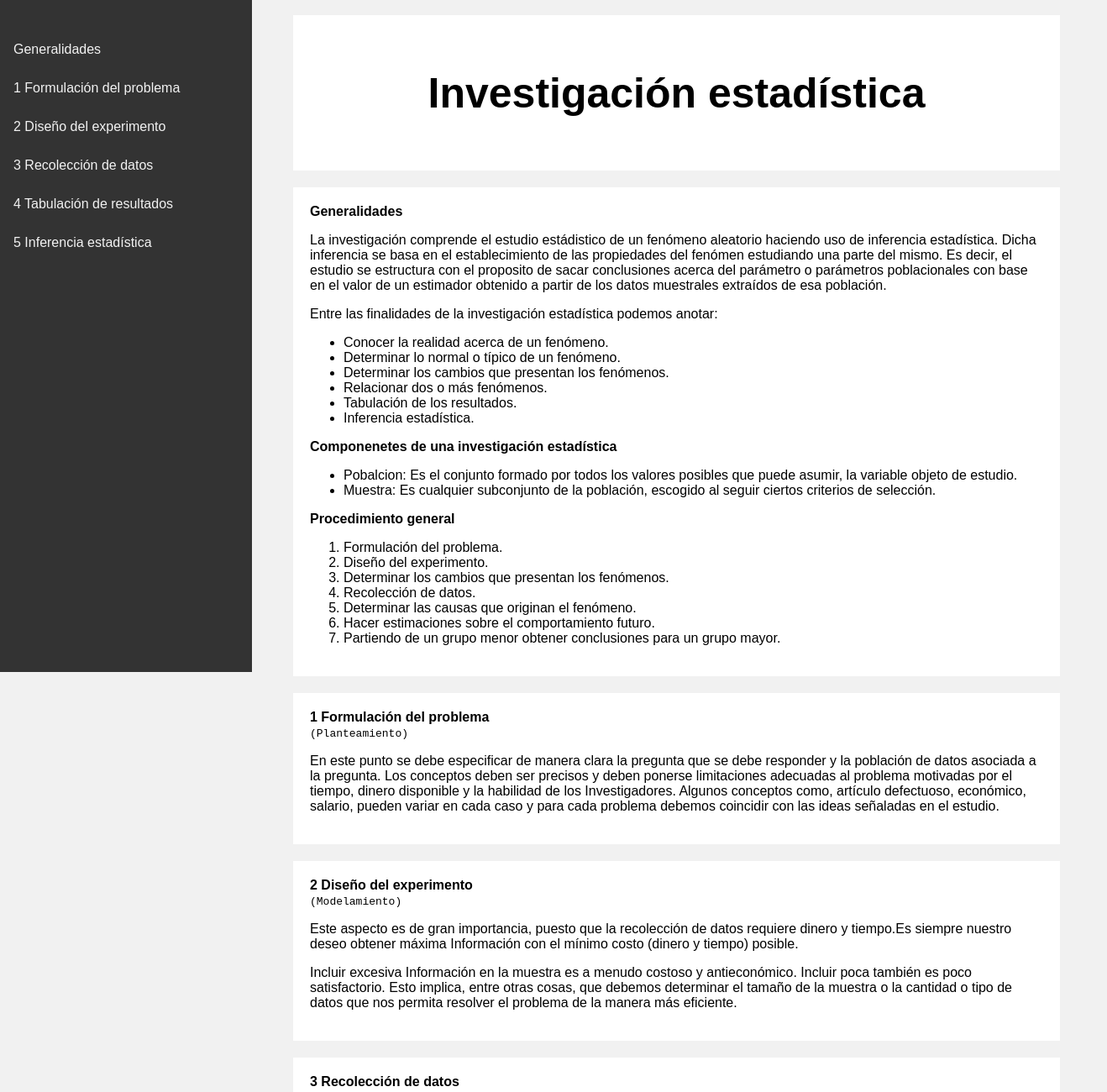
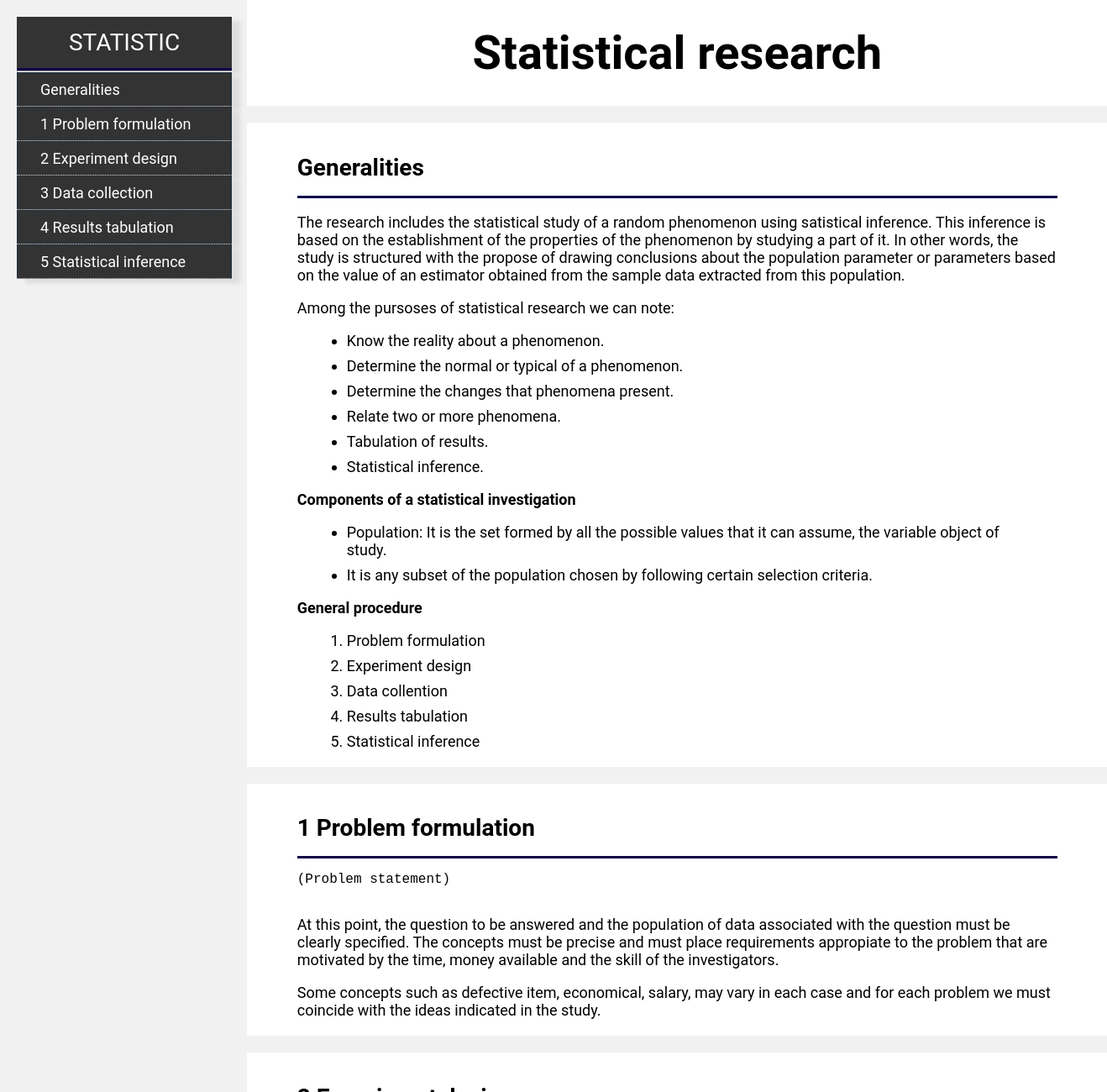
Before and after one commit to afprietoa/Technical-Documentation-Page, a plain HTML site: page index.html in a window 1280 px wide. Shown: the top 1300 px of the page at 84% size, 1318 px wide, since content can reach past the window. Drawn offline with Linux system fonts and the light colour scheme.

Commit message:
Technical Documentation Page

```diff
--- a/index.html
+++ b/index.html
@@ -1,171 +1,154 @@
 <!DOCTYPE html>
-<html lang="es">
+<html lang="en">
 
 <head>
-    <meta http-equiv="Content-Type" content="text/html;charset=UTF-8">
+    <meta charset="UTF-8">
+    <meta http-equiv="X-UA-Compatible" content="IE=edge">
+    <meta name="viewport" content="width=device-width, initial-scale=1.0">
     <link rel="stylesheet" href="./style/style.css">
+    <title>Technical Documentation</title>
 </head>
 
 <body>
 
     <div class="row">
-        <div class="leftcolumn">
-            <div class="card2">
-                <nav class="topnav" id="navbar">
-                    <header></header>
-                    <br>
-                    <br>
-                    <a href="#Generalidades" class="nav-link">
-                        Generalidades
+        <div class="leftColumn">
+            <div class="card-s">
+                <nav id="navbar" class="navbar">
+                    <header>STATISTIC<br></header>
+                    <hr>
+                    <a href="#Generalities" class="nav-link">
+                        Generalities
                     </a>
-
-                    <a href="#1_Formulación_del_problema" class="nav-link">
-                        1 Formulación del problema
+                    <a href="#1_Problem_formulation" class="nav-link">
+                        1 Problem formulation
                     </a>
-
-                    <a href="#2_Diseño_del_experimento" class="nav-link">
-                        2 Diseño del experimento
+                    <a href="#2_Experiment_design" class="nav-link">
+                        2 Experiment design
                     </a>
-
-                    <a href="#3_Recolección_de_datos" class="nav-link">
-                        3 Recolección de datos
+                    <a href="#3_Data_collection" class="nav-link">
+                        3 Data collection
                     </a>
-
-                    <a href="#4_Tabulación_de_resultados" class="nav-link">
-                        4 Tabulación de resultados
+                    <a href="#4_Results_tabulation" class="nav-link">
+                        4 Results tabulation
                     </a>
-
-                    <a href="#5_Inferencia_estadística" class="nav-link">
-                        5 Inferencia estadística
+                    <a href="#5_Statistical_inference" class="nav-link">
+                        5 Statistical inference
                     </a>
-
                 </nav>
             </div>
         </div>
-        <div class="rightcolumn">
-
-            <div class="header">
-                <h1>Investigación estadística</h1>
-            </div>
-            <main id="main-doc">
-
-                <div class="card">
-                    <section class="main-section" id="Generalidades">
-                        <header><b>Generalidades</b></header>
-
-
-                        <p>La investigación comprende el estudio estádistico de un fenómeno aleatorio haciendo uso de inferencia estadística.
-                            Dicha inferencia se basa en el establecimiento de las propiedades del fenómen estudiando una parte del mismo.
-                            Es decir, el estudio se estructura con el proposito de sacar conclusiones acerca del
-                            parámetro o parámetros poblacionales con base en el valor de un estimador obtenido a partir
-                            de los datos muestrales extraídos de esa población.</p>
-
-                            <p>Entre las finalidades de la investigación estadística podemos anotar:</p>
-
-                            <ul>
-                                <li>Conocer la realidad acerca de un fenómeno.</li>
-                                <li>Determinar lo normal o típico de un fenómeno.</li>
-                                <li>Determinar los cambios que presentan los fenómenos.</li>
-                                <li>Relacionar dos o más fenómenos.</li>
-                                <li>Tabulación de los resultados.</li>
-                                <li>Inferencia estadística.</li>
-                            </ul>
-
-                            <header><b>Componenetes de una investigación estadística</b></header>
-
-                            <ul>
-                                <li>Pobalcion: Es el conjunto formado por todos los valores posibles que puede asumir, la variable objeto de estudio.</li>
-                                <li>Muestra: Es cualquier subconjunto de la población, escogido al seguir ciertos criterios de selección.</li>
-                            </ul>
 
 
 
-                            <p><b>Procedimiento general</b></p>
+        <main id="main-doc" class="main-doc">
+            <div class="rightColumn">
+                <div class="header">
+                    <h1>Statistical research</h1>
+                </div>
+            <div class="card-p">
+                <section class="main-section" id="Generalities">
+                    <header><b>Generalities</b></header>
+                    <p>The research includes the statistical study of a random phenomenon using satistical inference.
+                        This inference is based on the establishment of the properties of the phenomenon by studying a
+                        part of it. In other words, the study is structured with the propose of drawing conclusions
+                        about the population parameter or parameters based on the value of an estimator obtained from
+                        the sample data extracted from this population.</p>
+                    <p>Among the pursoses of statistical research we can note:</p>
+                    <ul>
+                        <li>Know the reality about a phenomenon.</li>
+                        <li>Determine the normal or typical of a phenomenon.</li>
+                        <li>Determine the changes that phenomena present.</li>
+                        <li>Relate two or more phenomena.</li>
+                        <li>Tabulation of results.</li>
+                        <li>Statistical inference.</li>
+                    </ul>
 
-                            <ol>
-                                <li>Formulación del problema.</li>
-                                <li>Diseño del experimento.</li>
-                                <li>Determinar los cambios que presentan los fenómenos.</li>
-                                <li>Recolección de datos.</li>
-                                <li>Determinar las causas que originan el fenómeno.</li>
-                                <li>Hacer estimaciones sobre el comportamiento futuro.</li>
-                                <li>Partiendo de un grupo menor obtener conclusiones para un grupo mayor.</li>
-                            </ol>
+                    <p><b>Components of a statistical investigation</b></p>
 
+                    <ul>
+                        <li>Population: It is the set formed by all the possible values that it can assume, the variable
+                            object of study.</li>
+                        <li>It is any subset of the population chosen by following certain selection criteria.</li>
+                    </ul>
 
+                    <p><b>General procedure</b></p>
+                    <ol>
+                        <li>Problem formulation</li>
+                        <li>Experiment design</li>
+                        <li>Data collention</li>
+                        <li>Results tabulation</li>
+                        <li>Statistical inference</li>
+                    </ol>
 
+                </section>
+            </div>
+            <div class="card-p">
+                <section class="main-section" id="1_Problem_formulation">
+                    <header><b>1 Problem formulation</b></header>
+                    <code>(Problem statement)</code>
+                    <p>At this point, the question to be answered and the population of data associated with the
+                        question must be clearly specified. The concepts must be precise and must place requirements
+                        appropiate to the problem that are motivated by the time, money available and the skill of
+                        the investigators.</p>
+                        <p>Some concepts such as defective item, economical, salary, may vary in
+                        each case and for each problem we must coincide with the ideas indicated in the study.</p>
+                </section>
+            </div>
 
-                    </section>
-                </div>
-                <div class="card">
-                    <section class="main-section" id="1_Formulación_del_problema">
-                        <header><b>1 Formulación del problema</b></header>
-                        <code>(Planteamiento)</code>
+            <div class="card-p">
+                <section class="main-section" id="2_Experiment_design">
+                    <header><b>2 Experiment design</b></header>
+                    <code>(Modeling)</code>
+                    <p>This aspect is of great importance, since data collection requires money and time, it is always
+                        our desire to obtain the maximum information with the minumum cost possible. Including excessive
+                        information in the sample is often costly and uneconomical. Including little is also
+                        unsatisfactory. This implies, among other things, that we must determine the size of the sample
+                        or the amount or type of data that allows us to solve the problem in the most efficient way.</p>
+                </section>
+            </div>
 
-                        <p>En este punto se debe especificar de manera clara la pregunta que se debe responder y la
-                            población de datos asociada a la pregunta. Los conceptos deben ser precisos y deben ponerse
-                            limitaciones adecuadas al problema motivadas por el tiempo, dinero disponible y la habilidad
-                            de los Investigadores. Algunos conceptos como, artículo defectuoso, económico, salario,
-                            pueden variar en cada caso y para cada problema debemos coincidir con las ideas señaladas en
-                            el estudio.</p>
-                    </section>
-                </div>
-                <div class="card">
-                    <section class="main-section" id="2_Diseño_del_experimento">
-                        <header><b>2 Diseño del experimento</b></header>
-                        <code>(Modelamiento)</code>
+            <div class="card-p">
+                <section class="main-section" id="3_Data_collection">
+                    <header><b>3 Data collection</b></header>
+                    <code>(Exploration)</code>
+                    <p>This part in general, is the one that requires the most time in the investigation. This
+                        collection must comply with scrict rules since we hope to extract to desired information from
+                        the data.</p>
+                </section>
+            </div>
 
-                        <p>Este aspecto es de gran importancia, puesto que la recolección de datos requiere dinero y
-                            tiempo.Es siempre nuestro deseo obtener máxima Información con el mínimo costo (dinero y
-                            tiempo) posible.</p>
-                         <p>Incluir excesiva Información en la muestra es a menudo costoso y
-                            antieconómico. Incluir poca también es poco satisfactorio. Esto implica, entre otras cosas,
-                            que debemos determinar el tamaño de la muestra o la cantidad o tipo de datos que nos permita
-                            resolver el problema de la manera más eficiente.</p>
-                    </section>
-                </div>
-                <div class="card">
-                    <section class="main-section" id="3_Recolección_de_datos">
-                        <header><b>3 Recolección de datos</b></header>
-                        <code>(Exploración)</code>
+            <div class="card-p">
+                <section class="main-section" id="4_Results_tabulation">
+                    <header><b>4 Results tabulation</b></header>
+                    <code>(Sequencing)</code>
+                    <p>At this stage, the sample data are clearly exposed and illustrated with tabular and graphical
+                        representations (diagrams, histograms, etc.), in addition, the statistical measures appropriate
+                        the inferential process that has been chosen are calculated.</p>
+                </section>
+            </div>
 
-                        <p>Esta parte, por lo general, es la que exige más tiempo en la Investigación. Esta recolección
-                            debe ajustarse a reglas estrictas ya que de los datos esperamos extraer la Información
-                            deseada.</p>
-                    </section>
-                </div>
-                <div class="card">
-                    <section class="main-section" id="4_Tabulación_de_resultados">
-                        <header><b>4 Tabulación de resultados</b></header>
-                        <code>(Secuenciación)</code>
+            <div class="card-p">
+                <section class="main-section" id="5_Statistical_inference">
+                    <header><b>5 Statistical inference</b></header>
+                    <code>(Prediction)</code>
+                    <p>This last step constitutes perhaps the most important contribution of statistics to the
+                        inferential process. Here the level of reliability for inference is set; This is because the
+                        conclusions derived from statistical inferences can never be taken with 100% certainty, but a
+                        level of reliability can be associated with them, in terms of probability called confidence
+                        level and significance level.</p>
+                    <p>The inferential process will lead us to a statistical conclusion that will serve as guidance to
+                        who or who should make the decision (administrative or clinical) on the subject under study.</p>
+                </section>
+            </div>
+        </main>
 
-                        <p>En esta etapa, los datos muestrales se exponen de manera clara y se ilustran con
-                            representaciones tabulares y gráficas (diagramas. histogramas, etc.); además se calculan las
-                            medidas estadísticas apropiadas al proceso inferencial que haya sido escogido.</p>
-                    </section>
-                </div>
+        </div>
 
-                <div class="card">
-                    <section class="main-section" id="5_Inferencia_estadística">
-                        <header><b>5 Inferencia estadística</b></header>
-                        <code>(Predicción)</code>
-
-                        <p>Este último paso constituye tal vez la contribución más importante de la estadística al
-                            proceso inferencial.Aquí se fija el nivel de confiabilidad para la inferencia; esto es
-                            debido a que las conclusiones derivadas de inferencias estadísticas jamás se pueden tomar
-                            con un 100% de certeza, pero sí se les puede asociar un nivel de confiabilidad; en términos
-                            de probabilidad denominados nivel de confianza y nivel de significancia.</p>
-                        <p>  El proceso Inferencial nos llevará a una conclusión estadística que servirá de orientación a quien o
-                            quienes deban tomar la decisión (administrativa o clínica) sobre el tema objeto de estudio.
-                        </p>
-                    </section>
-                </div>
-
-            </main>
-        </div>
     </div>
 
     <script src="https://cdn.freecodecamp.org/testable-projects-fcc/v1/bundle.js"></script>
+
 </body>
 
 </html>
--- a/style/style.css
+++ b/style/style.css
@@ -1,113 +1,143 @@
+:root{
+  --primary:#f1f1f1;
+  --secondary:#333;
+}
 * {
+  margin: 0;
+  padding: 0;
   box-sizing: border-box;
 }
 
-  body {
-    font-family: Arial;
-    padding: 10px;
-    background: #f1f1f1;
+html {
+  font-size: 62.5%;
 }
 
+body {
+  font-family: 'Roboto', sans-serif;
+  font-size: 1.8rem;
+  background: var(--primary);
+}
 
-  .header {
+#navbar {
+  display: flex;
+  left: 20px;
+  top: 20px;
+  flex-flow: column nowrap;
+}
+
+#navbar > header {
+  background-color: var(--secondary);
+  color: #ffffff;
+  font-size: 2.8rem;
+  padding: 0.5em;
+
+  width: 100%;
+  text-align: center;
+  box-shadow: 10px 5px 5px #ddd;
+}
+
+.nav-link {
+  background-color:var(--secondary);
+  border: 1px solid #233240;
+  color: #ffffff;
+  cursor: pointer;
+  padding: 0.5em 0 0.5em 1.5em;
+  width: 100%;
+  text-decoration: none;
+  transition: all 0.1s ease;
+  border-bottom: 1px dotted #ddd ;
+  box-shadow: 10px 5px 5px #ddd;
+
+}
+
+.nav-link:hover {
+  background: #ddd;
+  color: #000;
+
+}
+
+.header{
   padding: 30px;
   text-align: center;
   background: white;
-  }
-
-  .header h1 {
-    font-size: 50px;
-  }
-
-
-  .topnav {
-    position: fixed;
-    min-width: 290px;
-    top: 0px;
-    left: 0px;
-    width: 300px;
-    height: 100%;
-    background-color: #333;
+  font-size: 2.8rem;
+  margin: 0 auto;
+  width: 100%;
 
 }
 
 
-  .topnav a {
-    float: left;
-    display: block;
-    color: #f2f2f2;
-    text-align: center;
-    padding: 14px 16px;
-    text-decoration: none;
+
+  header {
+  border-bottom: 3px solid  rgb(14, 4, 71);
+  font-size: 2.8rem;
+  margin: 0 auto;
+  padding: 0.6em 0;
+  width: 92%;
+}
+
+p {
+  margin: 0 auto;
+  padding-top: 1em;
+  width: 92%;
+}
+
+ul {
+  margin: 0 auto;
+  padding-top: 0.5em;
+  width: 80%;
+}
+
+ul > li {
+  padding-top: 0.5em;
+
+}
+ol {
+  margin: 0 auto;
+  padding-top: 0.5em;
+  width: 80%;
+}
+
+ol > li {
+  padding-top: 0.5em;
 
 }
 
-
-  .topnav a:hover {
-    background-color: #ddd;
-    color: black;
+code {
+  display: block;
+  font-size: 1.6rem;
+  margin: 1em auto;
+  min-width: 340px;
+  white-space: pre;
+  width: 92%;
 }
-
-  .leftcolumn {
-    float: left;
-    width: 25%;
-  }
-
-
-  .rightcolumn {
-    float: left;
-    width: 75%;
-    background-color: #f1f1f1;
-    padding-left: 20px;
-  }
-
-
-  .fakeimg {
-    background-color: #aaa;
-    width: 100%;
-    padding: 20px;
-  }
-
-  .card {
-
-    background-color: white;
-    padding: 20px;
-    margin-top: 20px;
-  }
-  .card2 {
-
+.card-p{
+  background: white;
   padding: 20px;
   margin-top: 20px;
 }
 
-
-  .row:after {
-    content: "";
-    display: table;
-    clear: both;
-  }
-
-
-  .footer {
-    padding: 20px;
-    text-align: center;
-    background: #ddd;
-    margin-top: 20px;
-  }
-
-
-  @media screen and (max-width: 800px) {
-    .leftcolumn, .rightcolumn {
-      width: 100%;
-      padding: 0;
-
+@media (max-width: 350px) {
+  code {
+      font-size: 1.4rem;
+      min-width: 300px;
   }
 }
 
+@media (min-width: 992px) {
+  body {
+      display: flex;
+      flex-flow: row nowrap;
+  }
 
-  @media screen and (max-width: 400px) {
-    .topnav a {
-      float: none;
-      width: 100%;
+  .navbar {
+      position: fixed;
+      width: 20%;
+  }
+
+  .main-doc {
+      margin-left: 23%;
+
+      width: 80%;
   }
 }
```
Lines whose indentation alone changed are shown as unchanged.
